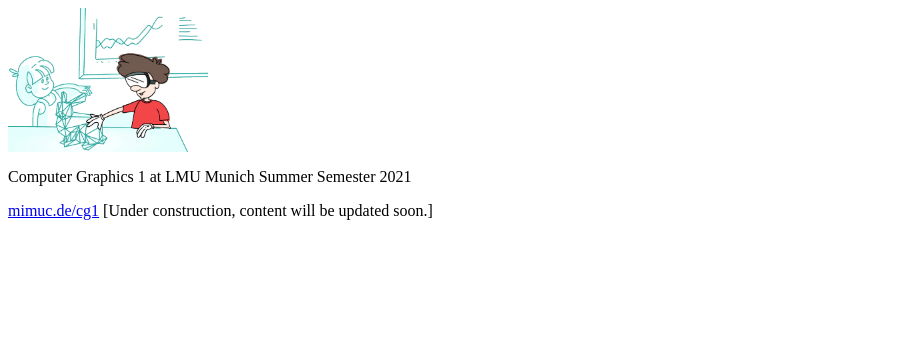
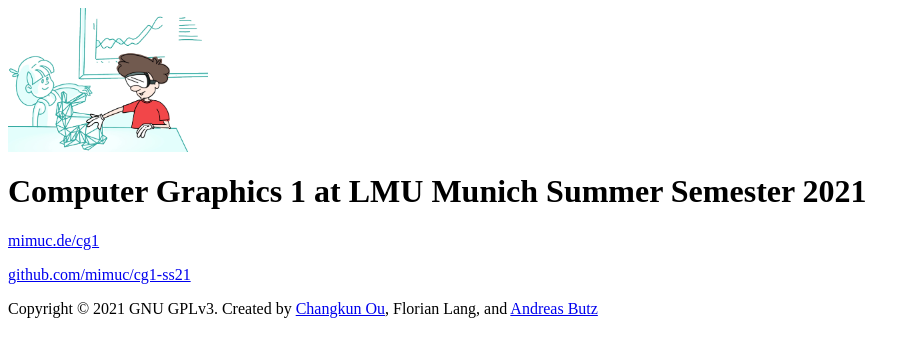
Before and after one commit to MariusRusu97/cg1-ss21, a plain HTML site: page docs/index.html in a window 1280 px wide. Shown: the whole page, without its empty margins (0-920 px from the left). Drawn offline with Linux system fonts and the light colour scheme.

Commit message:
all: update docs

```diff
--- a/demos/01-intro/1-setup/src/main.ts
+++ b/demos/01-intro/1-setup/src/main.ts
@@ -2,7 +2,7 @@
  * Copyright © 2021 LMU Munich Medieninformatik. All rights reserved.
  * Created by Changkun Ou <https://changkun.de>.
  *
- * Use of this source code is governed by a GNU GLPv3 license that
+ * Use of this source code is governed by a GNU GPLv3 license that
  * can be found in the LICENSE file.
  */
 
--- a/demos/01-intro/1-setup/src/others.ts
+++ b/demos/01-intro/1-setup/src/others.ts
@@ -2,7 +2,7 @@
  * Copyright © 2021 LMU Munich Medieninformatik. All rights reserved.
  * Created by Changkun Ou <https://changkun.de>.
  *
- * Use of this source code is governed by a GNU GLPv3 license that
+ * Use of this source code is governed by a GNU GPLv3 license that
  * can be found in the LICENSE file.
  */
 
--- a/demos/01-intro/1-setup/webpack.config.js
+++ b/demos/01-intro/1-setup/webpack.config.js
@@ -2,7 +2,7 @@
  * Copyright © 2021 LMU Munich Medieninformatik. All rights reserved.
  * Created by Changkun Ou <https://changkun.de>.
  *
- * Use of this source code is governed by a GNU GLPv3 license that
+ * Use of this source code is governed by a GNU GPLv3 license that
  * can be found in the LICENSE file.
  */
 
--- a/demos/01-intro/2-basic/src/main.ts
+++ b/demos/01-intro/2-basic/src/main.ts
@@ -2,7 +2,7 @@
  * Copyright © 2021 LMU Munich Medieninformatik. All rights reserved.
  * Created by Changkun Ou <https://changkun.de>.
  *
- * Use of this source code is governed by a GNU GLPv3 license that
+ * Use of this source code is governed by a GNU GPLv3 license that
  * can be found in the LICENSE file.
  */
 
--- a/demos/01-intro/2-basic/webpack.config.js
+++ b/demos/01-intro/2-basic/webpack.config.js
@@ -2,7 +2,7 @@
  * Copyright © 2021 LMU Munich Medieninformatik. All rights reserved.
  * Created by Changkun Ou <https://changkun.de>.
  *
- * Use of this source code is governed by a GNU GLPv3 license that
+ * Use of this source code is governed by a GNU GPLv3 license that
  * can be found in the LICENSE file.
  */
 
--- a/docs/index.html
+++ b/docs/index.html
@@ -1,7 +1,11 @@
 
 <img src="./teaser.png" alt="Image Credit: V. Pues" />
 
-<p>Computer Graphics 1 at LMU Munich Summer Semester 2021</p>
-<a href="http://mimuc.de/cg1">mimuc.de/cg1</a>
+<h1>Computer Graphics 1 at LMU Munich Summer Semester 2021</h1>
 
-[Under construction, content will be updated soon.]
+<p><a href="http://mimuc.de/cg1">mimuc.de/cg1</a></p>
+<p><a href="http://github.com/mimuc/cg1-ss21">github.com/mimuc/cg1-ss21</a></p>
+
+<footer>
+Copyright &copy 2021 GNU GPLv3. Created by <a href="https://changkun.de">Changkun Ou</a>, Florian Lang, and <a href="http://butz.org">Andreas Butz</a>
+</footer>
```
Also changed, not shown: README.md, demos/01-intro/1-setup/README.md (added), demos/01-intro/2-basic/README.md (added), docs/README.md.
